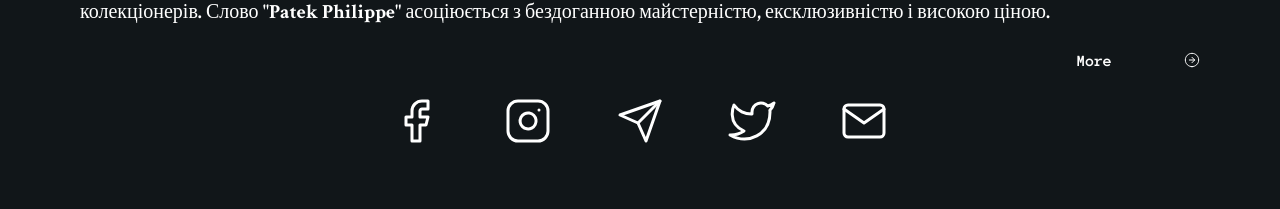
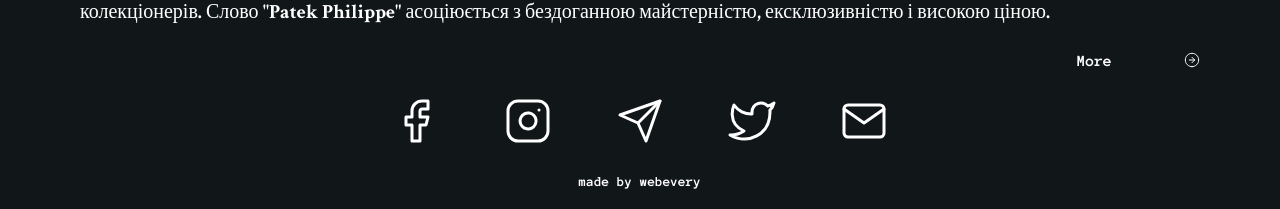
Before and after one commit to DKolod/watches, a React (Create React App) app: page / in a window 1280 px wide. Shown: the part 4133-4342 px from the top of the page. Before the commit the page ends 4306 px from the top, so only its background shows below. Built offline with nearby package versions, Linux system fonts and the light colour scheme.

Commit message:
add link webevery

```diff
--- a/src/components/sections/Footer/Footer.jsx
+++ b/src/components/sections/Footer/Footer.jsx
@@ -6,6 +6,14 @@
   return (
     <div id="Contacts" className={styles.footerSection}>
       <SocialLinkList id="Contacts" />
+      <p className={styles.footerWebevery}>
+        <a href="https://webevery.dev/" className={styles.footerWebeveryLink} target="_blank" rel="noreferrer noopener">
+          made by webevery
+        </a>
+      </p>
+      {/* <a href="#" className={styles.footerWebevery}>
+        made by webevery
+      </a> */}
     </div>
   );
 };
--- a/src/components/sections/Footer/Footer.module.scss
+++ b/src/components/sections/Footer/Footer.module.scss
@@ -1,3 +1,19 @@
 .footerSection {
     background-color: #111619;
+    margin-bottom: 20px;
 }
+
+.footerWebevery{
+    text-align: center;
+        color: #fff;
+
+        font-family: Anonymous Pro;
+        font-size: 14px;
+        font-style: normal;
+        font-weight: 700;
+        line-height: 140.1%;
+}
+
+.footerWebeveryLink{
+    color: #fff;
+}
--- a/src/components/share/SocialLinkList/SocialLinkList.jsx
+++ b/src/components/share/SocialLinkList/SocialLinkList.jsx
@@ -10,6 +10,7 @@
         return <SocialLinkItem key={id} socialName={socialName} path={path} pathIcon={hrefIcon} />;
       })}
     </ul>
+    // <a href="#">made by webevery</a>
   );
 };
 
```
